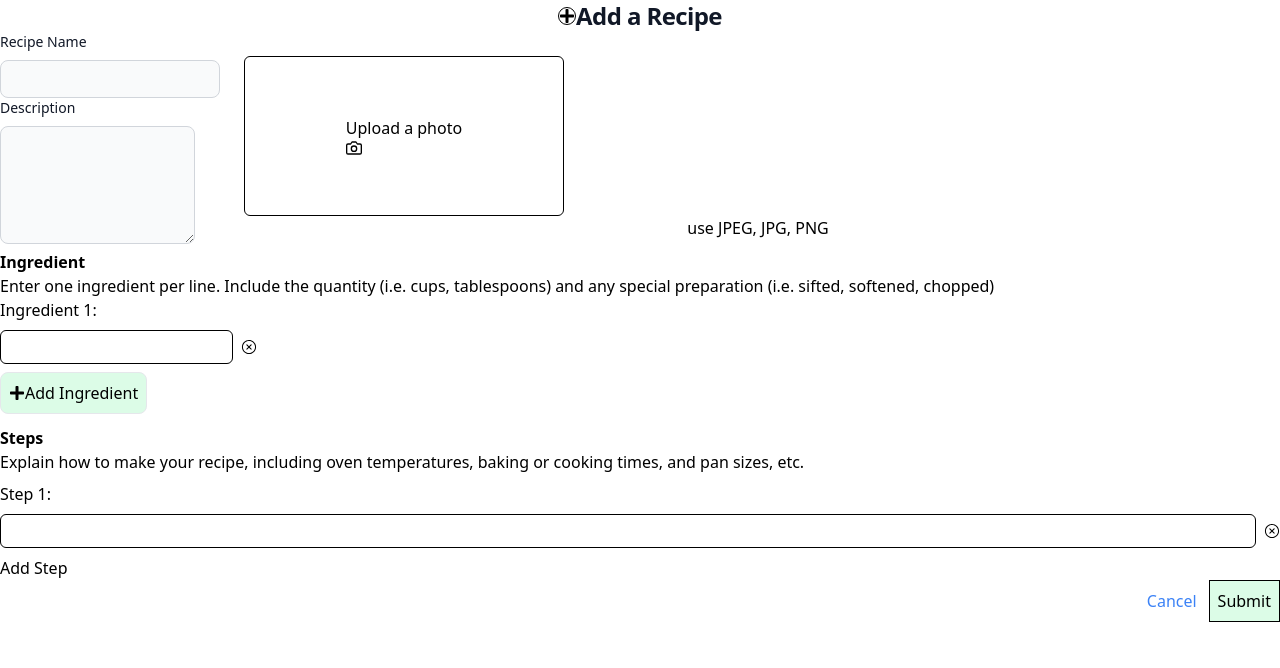
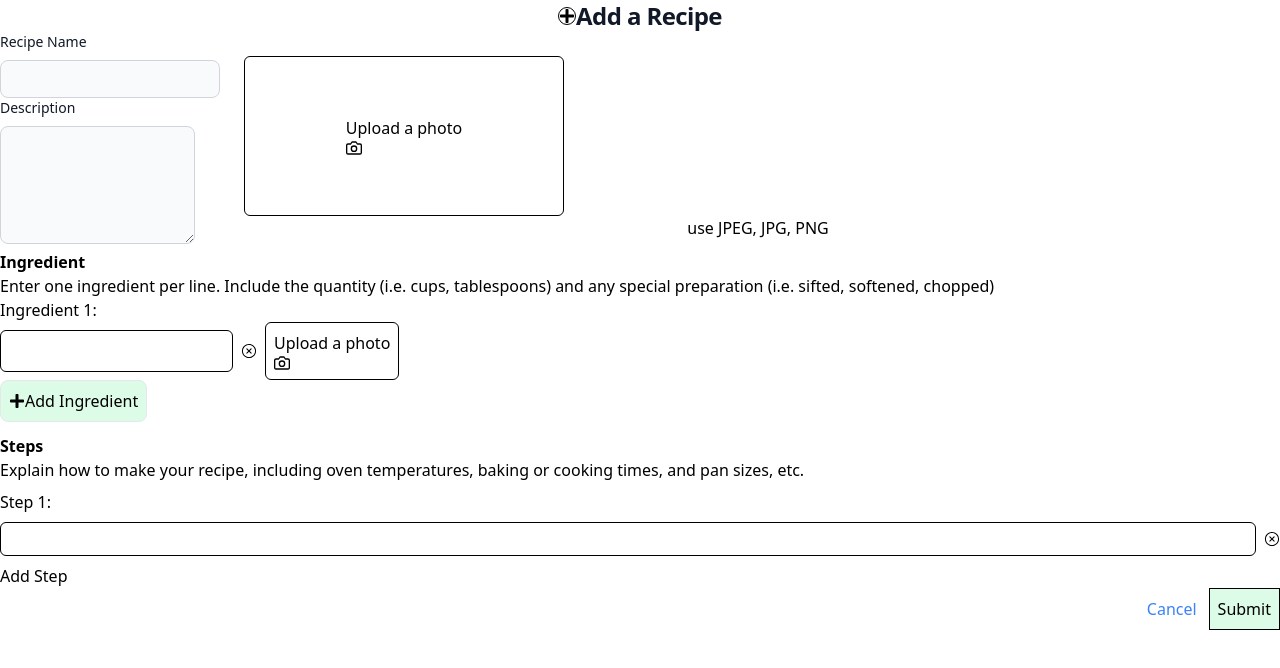
Before and after one commit to Bloom-Tauta/recipe-app, a React (Create React App) app in the folder client/: page / in a window 1280 px wide. Shown: the top 668 px of the page. Built offline with nearby package versions, Linux system fonts and the light colour scheme.

Commit message:
upload ingredients images

```diff
--- a/client/src/components/RecipeForm.jsx
+++ b/client/src/components/RecipeForm.jsx
@@ -122,19 +122,19 @@ function RecipeForm(){
                 >
                 <RxCrossCircled/>
                 </button>
-                {/* <div className="border border-black rounded-md p-2"> */}
-                {/* <label htmlFor="uploadInput">
+                <div className="border border-black rounded-md p-2">
+                <label htmlFor="uploadInput">
                       <input
                         type="file"
                         id="uploadInput"
                         accept=".jpg, .jpeg, .png, .gif"
-                        onChange={handleChange}
+                        // onChange={handleChange}
                         style={{ display: "none" }}
                     className="border"  />
                       <span>Upload a photo</span>
                       <span><FiCamera/></span>
-                    </label> */}
-                  {/* </div> */}
+                    </label>
+                  </div>
               </div>
             </div>
         ))}
```
